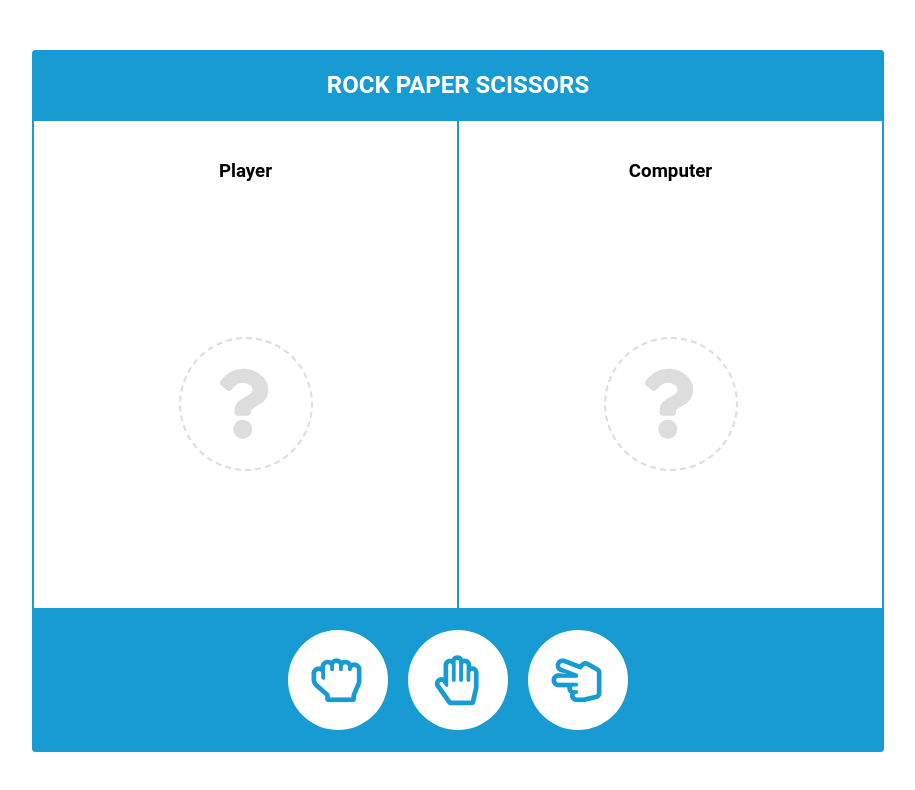
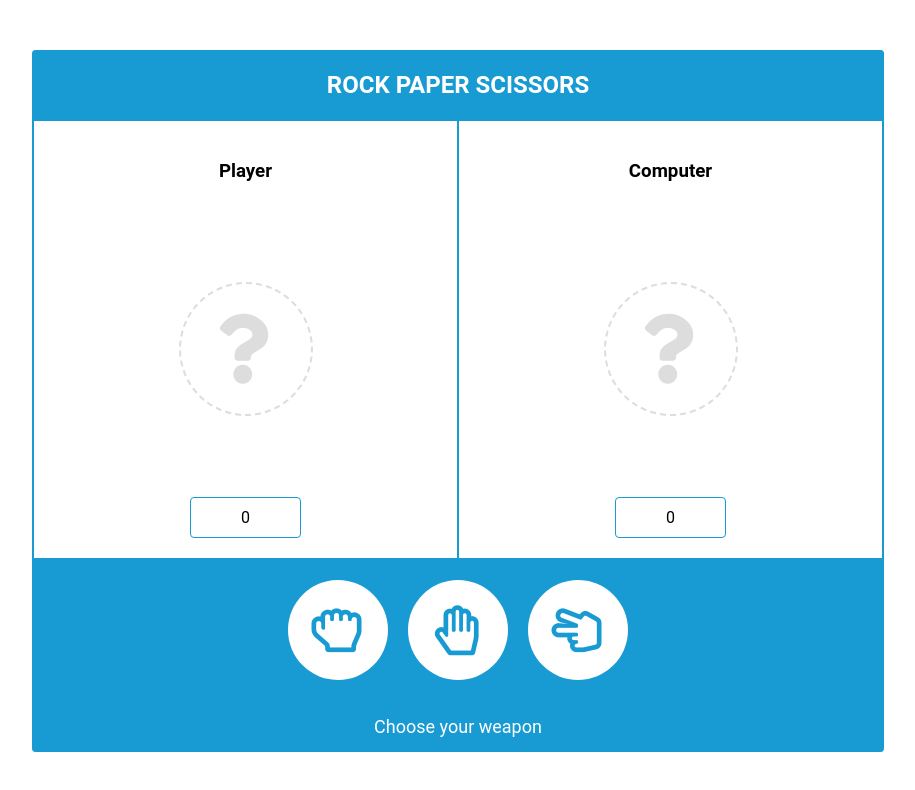
Before and after one commit to alexandre-lebourblanc/rock-paper-scissors-react, a React (Create React App) app: page / in a window 1280 px wide. Shown: the top 790 px of the page, without its empty margins (182-1097 px from the left). Built offline with nearby package versions, Linux system fonts and the light colour scheme.

Commit message:
Add logic to handle classic mode player vs computer

```diff
--- a/src/BoardGame/BoardGame.tsx
+++ b/src/BoardGame/BoardGame.tsx
@@ -5,6 +5,14 @@ import "./Boardgame.scss";
 interface BoardgameProps {
   player: PLAYER_INTERFACE;
 }
+
+interface ScoreProps {
+  score: number;
+}
+
+const Score: React.SFC<ScoreProps> = props => {
+  return <div className="score">{props.score}</div>;
+};
 
 /**
  * Render a board game
@@ -15,7 +23,7 @@ const Boardgame: React.SFC<BoardgameProps> = props => {
 
   return (
     <div className="boardgame">
-      <h3>{player.type}</h3>
+      <h3>{player.name}</h3>
       <div className="boardgame-weapon-container">
         <div
           className={["boardgame-weapon", !player.weapon ? "empty" : ""].join(
@@ -29,6 +37,7 @@ const Boardgame: React.SFC<BoardgameProps> = props => {
           )}
         </div>
       </div>
+      <Score score={player.score} />
     </div>
   );
 };
--- a/src/BoardGame/Boardgame.scss
+++ b/src/BoardGame/Boardgame.scss
@@ -49,3 +49,11 @@
     }
   }
 }
+
+.score {
+  margin-bottom: 20px;
+  padding: 10px 50px;
+  border: 1px solid $blue;
+  border-radius: 4px;
+  text-align: center;
+}
--- a/src/Game/Game.tsx
+++ b/src/Game/Game.tsx
@@ -2,57 +2,103 @@ import React, { Component } from "react";
 import "./Game.scss";
 import Weapons from "../Weapons/Weapons";
 import Boardgame from "../BoardGame/BoardGame";
+import Notifications from "../Notifications/Notifications";
 import {
   WEAPONS_LIST,
+  WEAPON_INTERFACE,
   OPPOSITION_MODES,
   SCORE_MODES,
-  PLAYER_INTERFACE
+  PLAYER_INTERFACE,
+  GAME_RESULTS_MESSAGES,
+  GAME_STATUS
 } from "../constants";
+import GameLogic from "./GameLogic";
 
-const initializePlayer = (isComputer = false) => {
-  let player: PLAYER_INTERFACE = {
-    type: isComputer ? "Computer" : "Player",
-    score: 0,
-    weapon: null,
-    hasIA: isComputer
-  };
-  return player;
-};
+interface GameProps {}
 
-interface MyProps {}
-
-interface MyState {
+interface GameState {
   oppositionMode: string;
   scoreMode: string;
   player1: PLAYER_INTERFACE;
   player2: PLAYER_INTERFACE;
+  gameStatus: string;
+  result: string;
 }
 
-class Game extends Component<MyProps, MyState> {
+class Game extends Component<GameProps, GameState> {
   // hide weapons if mode === "cvsc" || end of game
   // handle mode (create component)
-  // handle battle
 
-  // set default player
   constructor(props: Object) {
     super(props);
     this.state = {
       oppositionMode: OPPOSITION_MODES[0],
       scoreMode: SCORE_MODES[0],
-      player1: initializePlayer(),
-      player2: initializePlayer(true)
+      player1: GameLogic.initializePlayer(),
+      player2: GameLogic.initializePlayer(true),
+      gameStatus: GAME_STATUS[0],
+      result: ""
     };
   }
 
-  handlePlayer1Click = () => {};
+  reset = () => {
+    this.setState({
+      player1: GameLogic.initializePlayer(),
+      player2: GameLogic.initializePlayer(true)
+    });
+  };
+
+  play = (weapon: WEAPON_INTERFACE) => {
+    let { player1, player2, oppositionMode } = this.state;
+
+    player1.weapon = weapon;
+    this.setState({ player1, gameStatus: GAME_STATUS[1] });
+    if ((oppositionMode = "PvsC")) {
+      setTimeout(() => {
+        player2.weapon = GameLogic.handleComputerChoice();
+        this.setState({ player2 }, () => {
+          this.arbitrate(player1, player2, oppositionMode);
+        });
+      }, 3000);
+    }
+  };
+
+  arbitrate = (
+    player1: PLAYER_INTERFACE,
+    player2: PLAYER_INTERFACE,
+    oppositionMode: string
+  ) => {
+    let res = GameLogic.getResult(player1.weapon!.type, player2.weapon!.type);
+
+    if (oppositionMode === "CvsC") {
+      res += 3;
+    }
+    if (res === 1 || res === 4) {
+      player1.score++;
+    } else if (res === 2 || res === 5) {
+      player2.score++;
+    }
+    this.setState({
+      result: GAME_RESULTS_MESSAGES[res],
+      player1,
+      player2,
+      gameStatus: GAME_STATUS[2]
+    });
+  };
+
   render() {
+    const { player1, player2, gameStatus, result } = this.state;
+
     return (
       <div className="game">
         <div className="boardgames">
-          <Boardgame player={this.state.player1} />
-          <Boardgame player={this.state.player2} />
+          <Boardgame player={player1} />
+          <Boardgame player={player2} />
         </div>
-        <Weapons weapons={WEAPONS_LIST} />
+        {player1.type !== "C" && (
+          <Weapons weapons={WEAPONS_LIST} onClickOnWeapon={this.play} />
+        )}
+        <Notifications gameStatus={gameStatus} result={result} />
       </div>
     );
   }
--- /dev/null
+++ b/src/Game/GameLogic.ts
@@ -0,0 +1,53 @@
+import {
+  PLAYER_INTERFACE,
+  WEAPONS_SHORT,
+  WEAPONS_LIST,
+  WEAPON_INTERFACE,
+  WIN_SCENARIOS
+} from "../constants";
+
+const initializePlayer = (isComputer = false) => {
+  let player: PLAYER_INTERFACE = {
+    type: isComputer ? "C" : "P",
+    name: isComputer ? "Computer" : "Player",
+    score: 0,
+    weapon: null,
+    hasIA: isComputer
+  };
+  return player;
+};
+
+const handleComputerChoice = (hasIA = false) => {
+  let weaponName: string;
+
+  if (!hasIA) {
+    let rand =
+      Math.floor(Math.random() * (WEAPONS_SHORT.length - 1 - 0 + 1)) + 0;
+    weaponName = WEAPONS_SHORT[rand];
+  } else {
+    // add algorithm here
+  }
+  let weaponObj = WEAPONS_LIST.find(weapon => weapon.type === weaponName);
+  return weaponObj;
+};
+
+const getResult = (p1Weapon: string, p2Weapon: string) => {
+  let res: number;
+
+  if (p1Weapon === p2Weapon) {
+    res = 0;
+  } else if (WIN_SCENARIOS[p1Weapon] === p2Weapon) {
+    res = 1;
+  } else {
+    res = 2;
+  }
+  return res;
+};
+
+const GameLogic = {
+  initializePlayer,
+  handleComputerChoice,
+  getResult
+};
+
+export default GameLogic;
--- /dev/null
+++ b/src/Notifications/Notifications.scss
@@ -0,0 +1,14 @@
+@import "assets/styles/variables.scss";
+
+.notification {
+  display: flex;
+  justify-content: center;
+  align-items: center;
+  height: 50px;
+  background-color: $blue;
+  color: white;
+
+  label {
+    font-size: 18px;
+  }
+}
--- /dev/null
+++ b/src/Notifications/Notifications.tsx
@@ -0,0 +1,24 @@
+import * as React from "react";
+import "./Notifications.scss";
+
+interface NotificationProps {
+  gameStatus: string;
+  result: string;
+}
+
+const Notifications: React.SFC<NotificationProps> = props => {
+  let { gameStatus, result } = props;
+
+  return (
+    <div className="notification">
+      <label>
+        {gameStatus === "chooseWeapon" && "Choose your weapon"}
+        {gameStatus === "waitingForOpponent" && "Waiting for your opponent"}
+        {gameStatus === "showResult" && result}
+        {gameStatus === "replay" && "Do you want to play again ?"}
+      </label>
+    </div>
+  );
+};
+
+export default Notifications;
--- a/src/Weapons/Weapons.tsx
+++ b/src/Weapons/Weapons.tsx
@@ -4,6 +4,7 @@ import "./Weapons.scss";
 
 interface WeaponsProps {
   weapons: WEAPON_INTERFACE[];
+  onClickOnWeapon: ((weapon: WEAPON_INTERFACE) => void);
 }
 
 interface WeaponProps {
@@ -51,7 +52,7 @@ const Weapons: React.SFC<WeaponsProps> = props => {
               <Weapon
                 key={index}
                 weapon={weapon}
-                onClickOnWeapon={weapon => console.log(weapon)}
+                onClickOnWeapon={props.onClickOnWeapon}
               />
             );
           })}
--- a/src/constants.ts
+++ b/src/constants.ts
@@ -1,3 +1,5 @@
+export const WEAPONS_SHORT = ["rock", "paper", "scissors"];
+
 export const WEAPONS_LIST = [
   {
     type: "rock",
@@ -16,9 +18,31 @@ export const WEAPONS_LIST = [
   }
 ];
 
+export const GAME_RESULTS_MESSAGES = [
+  "It's a draw",
+  "Player 1 won",
+  "Computer won",
+  "It's a draw",
+  "Computer 1 won",
+  "Computer 2 won"
+];
+
+export const GAME_STATUS = [
+  "chooseWeapon",
+  "waitingForOpponent",
+  "showResult",
+  "replay"
+];
+
 export const OPPOSITION_MODES = ["PvsC", "CvsC"];
 
 export const SCORE_MODES = ["1", "5", "7"];
+
+export const WIN_SCENARIOS: { [key: string]: string } = {
+  rock: "scissors",
+  paper: "rock",
+  scissors: "paper"
+};
 
 export interface WEAPON_INTERFACE {
   type: string;
@@ -27,8 +51,9 @@ export interface WEAPON_INTERFACE {
 }
 
 export interface PLAYER_INTERFACE {
-  type: string; // player || computer
+  type: string;
+  name: string;
   score: number;
-  weapon: WEAPON_INTERFACE | null;
+  weapon: WEAPON_INTERFACE | null | undefined;
   hasIA: boolean;
 }
```
Also changed, not shown: 1 other file (tests, documents, lock files or other folders).
